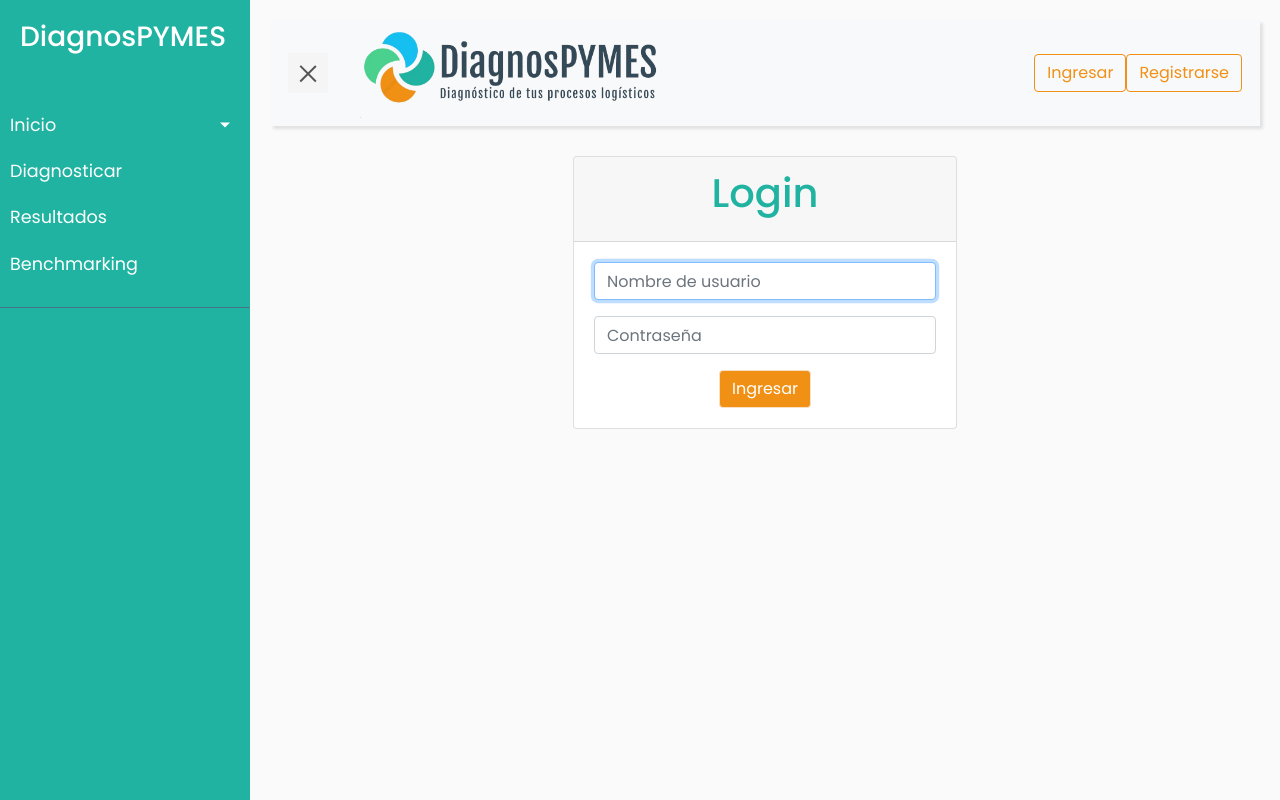
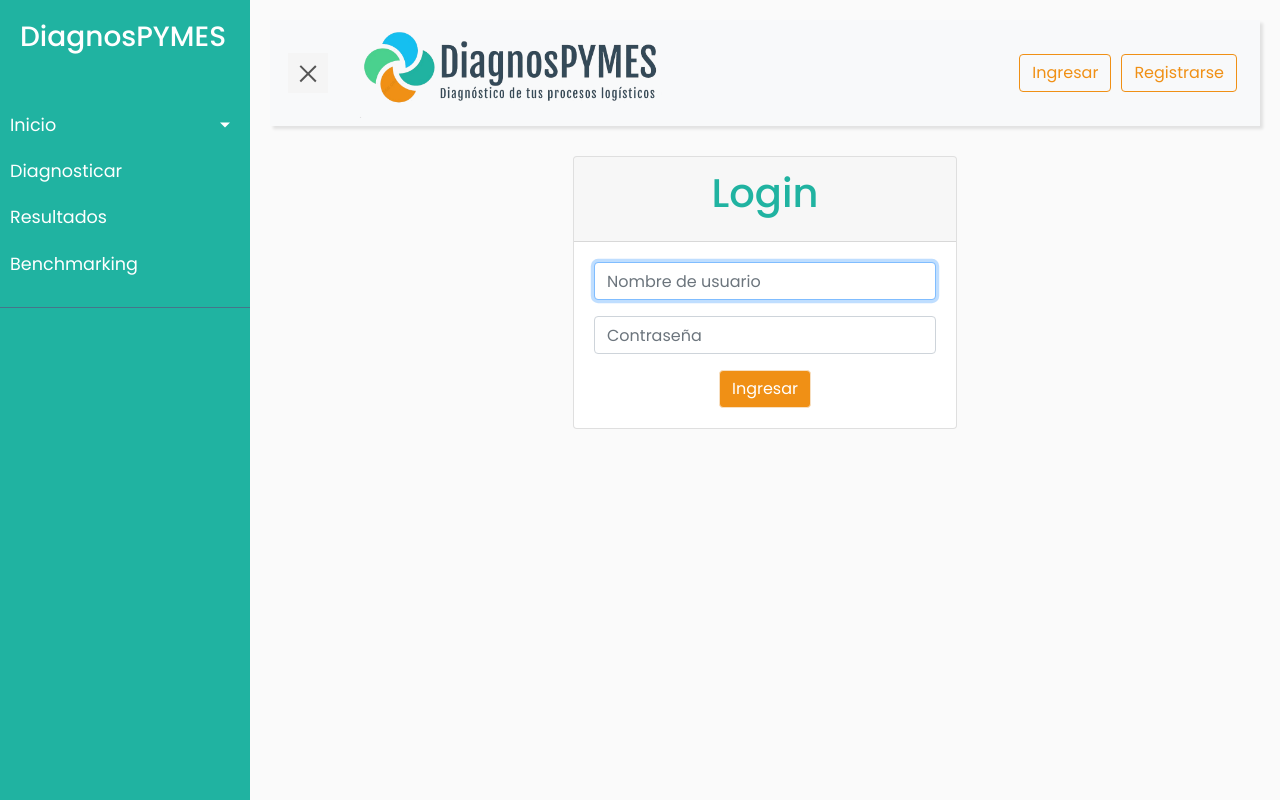
Before and after one commit to DiagnosPymes/diagnospymes, a Django app: page /login/?next=/autoevaluacion/1/ in a window 1280 px wide. Run offline with Django 3.2, Linux system fonts and the light colour scheme; some libraries are stand-ins or nearby versions.

Commit message:
Made the two button get away because we are self distancing

```diff
--- a/mm_evaluation/templates/mm_evaluation/base.html
+++ b/mm_evaluation/templates/mm_evaluation/base.html
@@ -91,8 +91,8 @@
                                 <a class="btn btn-outline-secondary " href="{% url 'mm_evaluation:password_change' %}" role="button" style="margin:5px;">Cambiar contraseña</a>
                                 <a class="btn btn-outline-fourth " href="{% url 'mm_evaluation:logout' %}" role="button" style="margin:5px;">Logout</a>
                                 {% else %}
-                                <a class="btn btn-outline-fourth" href="{% url 'mm_evaluation:login' %}">Ingresar</a>
-                                <a class="btn btn-outline-fourth" href="{% url 'mm_evaluation:registration' %}">Registrarse</a>
+                                <a class="btn btn-outline-fourth" href="{% url 'mm_evaluation:login' %}" style="margin:5px;">Ingresar</a>
+                                <a class="btn btn-outline-fourth" href="{% url 'mm_evaluation:registration' %}" style="margin:5px;">Registrarse</a>
                                 {% endif %}
                             </ul>
                         </div>
```
